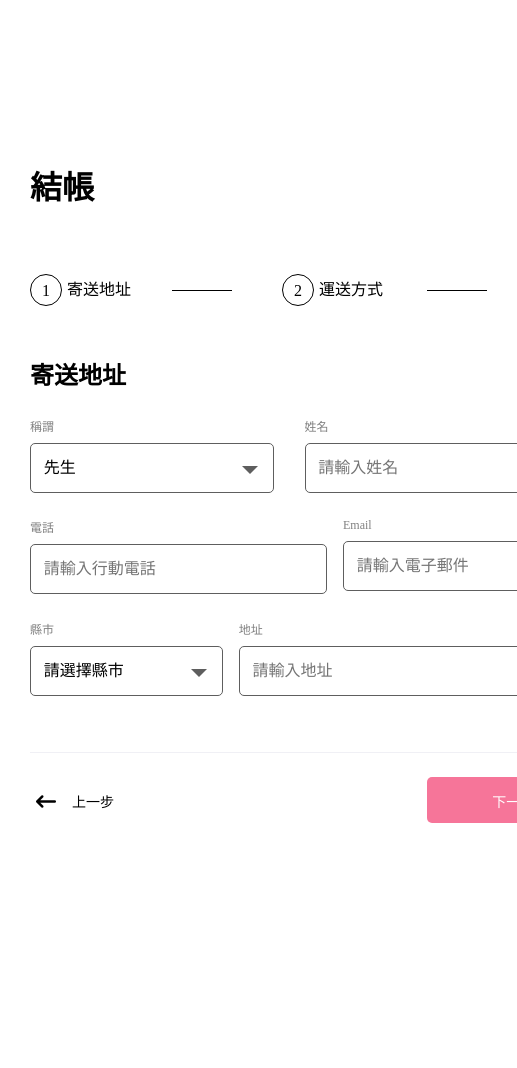
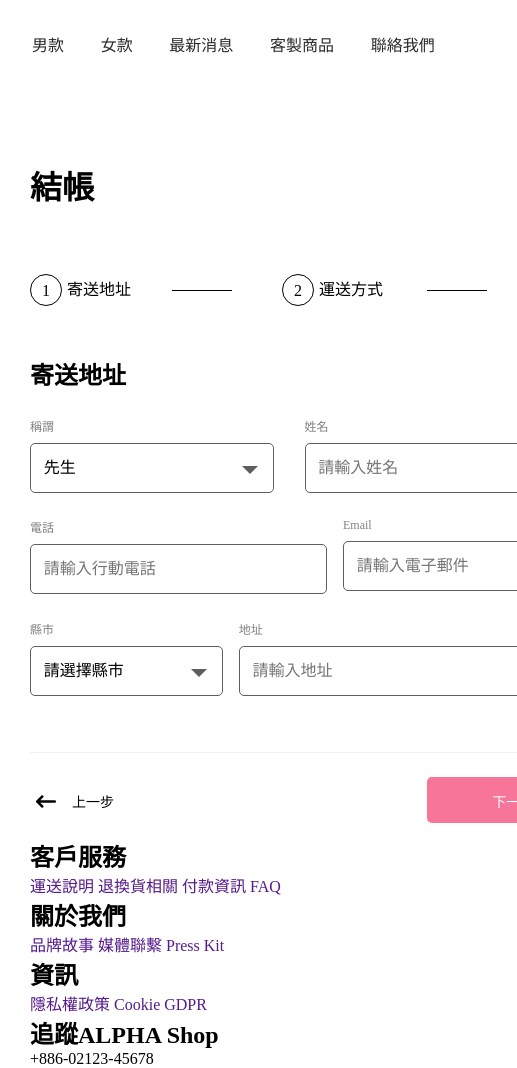
Before and after one commit to SeijoHuang/alpha_shop, a website built with webpack: page index.html in a window 1280 px wide. Shown: the full height of the page, 0-517 px from the left. Before the commit the page ends 852 px from the top, so only its background shows below. Built offline with nearby package versions, Linux system fonts and the light colour scheme; files whose address does not match are found by name.

Commit message:
add footer html code

```diff
--- a/index.html
+++ b/index.html
@@ -30,17 +30,11 @@
               <li class="list-item">
                 <a href="">最新消息</a>
               </li>
-              <li class="list-item hidden">
-                <a href="">客製商品</a>
-              </li>
               <li class="list-item">
                 <a href="">聯絡我們</a>
               </li>
               <li class="list-item">
                 <a href="">客製商品</a>
-              </li>
-              <li class="list-item hidden">
-                <a href="">聯絡我們</a>
               </li>
             </ul>
           </div>
@@ -52,13 +46,36 @@
             </div>
           </div>
         </div>
+        <div class="nav-toggle-list-screen-v ">
+            <ul>
+              <div class="list-container d-flex">
+                <li class="list-item">
+                  <a href="">男款</a>
+                </li>
+                <li class="list-item">
+                  <a href="">女款</a>
+                </li>
+                <li class="list-item">
+                  <a href="">最新消息</a>
+                </li>
+                <li class="list-item">
+                  <a href="">客製商品</a>
+                </li>
+                <li class="list-item">
+                  <a href="">聯絡我們</a>
+                </li>
+
+              </div>
+            </ul>
+
+        </div>
         <div class="brand-container">
           <div class="brand-img">
             <img src="/logo.png" alt="logo-img" class="logo">
             <img src="/ALPHA Shop_black.png" alt="brand-name" class="brand">
           </div>
         </div>
-        <div class="nav-tool-container d-none">
+        <div class="nav-tool-container">
           <div class="tool-group">
             <a href=""><img src="/search.png" alt=""></a>
             <a href=""><img src="/cart.png" alt=""></a>
@@ -249,6 +266,50 @@
       </div>
     </div>
   </main>
+  <footer>
+    <div class="footer-wrapper">
+      <div class="footer-item">
+        <img src="" alt="">
+      </div>
+      <div class="fotter-item">
+        <h2>客戶服務</h2>
+        <div class="link-group">
+          <a href="">運送說明</a>
+          <a href="">退換貨相關</a>
+          <a href="">付款資訊</a>
+          <a href="">FAQ</a>
+        </div>
+      </div>
+      <div class="fotter-item">
+        <h2>關於我們</h2>
+        <div class="link-group">
+          <a href="">品牌故事</a>
+          <a href="">媒體聯繫</a>
+          <a href="">Press Kit</a>
+        </div>
+      </div>
+      <div class="fotter-item">
+        <h2>資訊</h2>
+        <div class="link-group">
+          <a href="">隱私權政策</a>
+          <a href="">Cookie</a>
+          <a href="">GDPR</a>
+        </div>
+      </div>
+      <div class="fotter-item">
+        <h2>追蹤ALPHA Shop</h2>
+        <div class="link-group">
+          <p class="phone">+886-02123-45678</p>
+          <div class="social-media">
+            <a href=""></a>
+            <a href=""></a>
+            <a href=""></a>
+          </div>
+
+        </div>
+      </div>
+    </div>
+  </footer>
   <script src="dist/bundle.js"></script>
 </body>
 </html>
```
